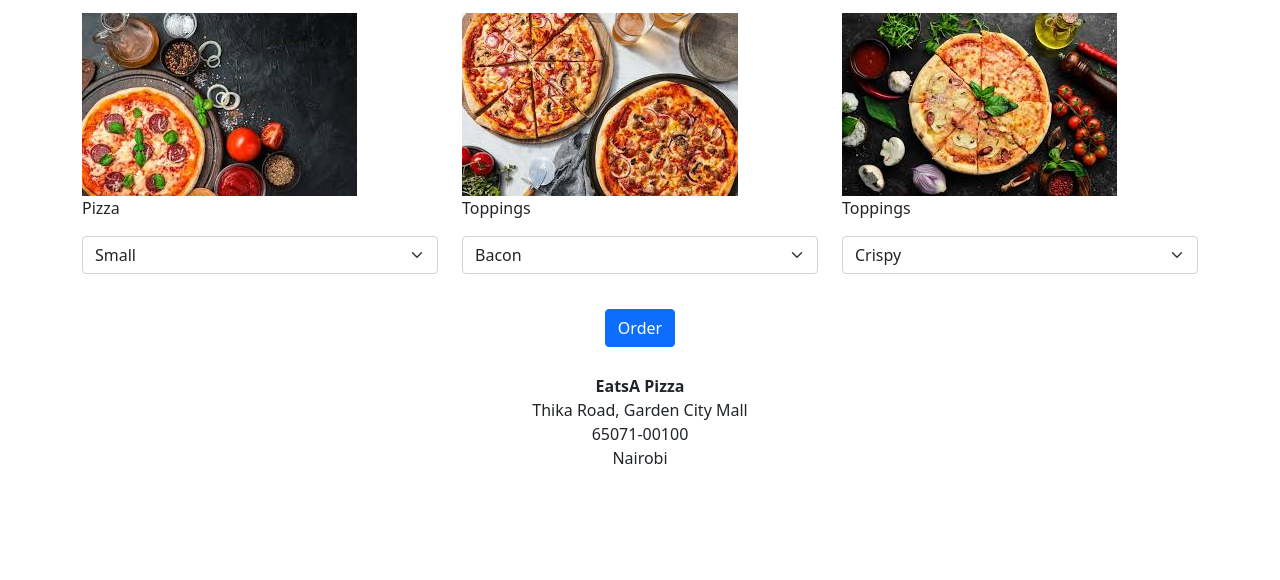
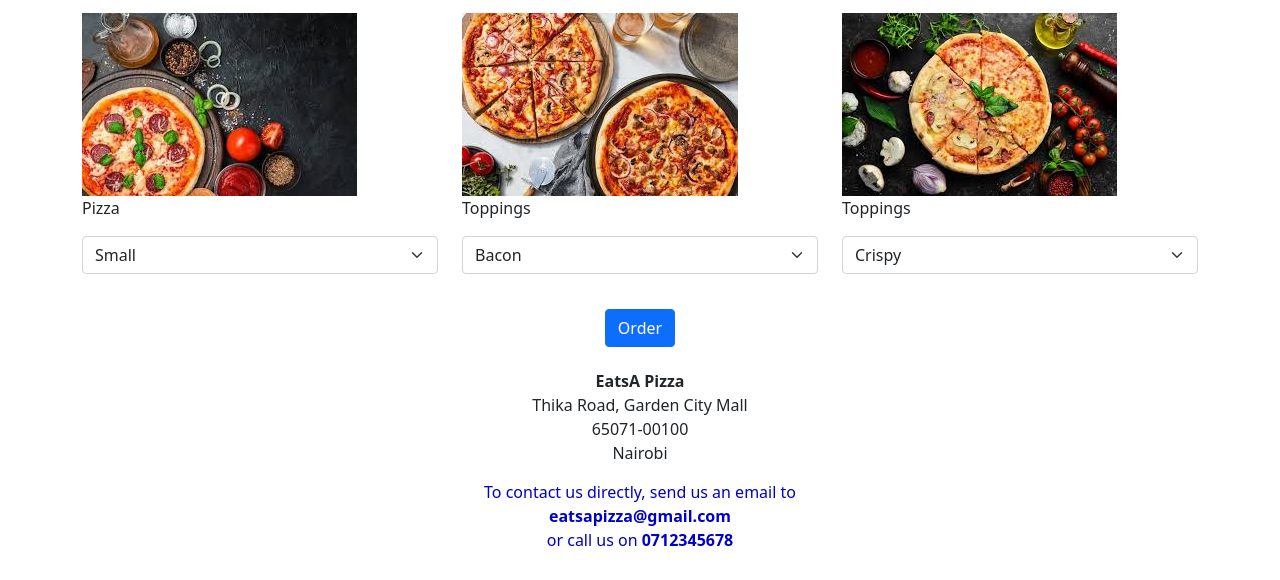
Before and after one commit to Nyawira-Wachira/EatsA-Pizza, a plain HTML site: page index.html in a window 1280 px wide. Shown: the part 780-1360 px from the top of the page. Before the commit the page ends 1298 px from the top, so only its background shows below. Drawn offline with Linux system fonts and the light colour scheme; a web font is replaced by a local one.

Commit message:
Added contact details in the contact section.

```diff
--- a/css/styles.css
+++ b/css/styles.css
@@ -29,9 +29,16 @@
     text-align: center;
     padding-top: 35px;
 }
-#Contacts {
+#Contacts1 {
     text-align: center;
-    padding-top: 35px;
-    padding-bottom: 40px;
+    padding-top: 30px;
+    padding-bottom: 10px;
     line-height: 0.5;
 }
+#Contacts2 {
+    text-align: center;
+    padding-top: 5px;
+    padding-bottom: 20px;
+    line-height: 0.5;
+    color: mediumblue;
+}
--- a/index.html
+++ b/index.html
@@ -89,11 +89,18 @@
             <button class="btn btn-primary" type="button">Order</button>
           </div>
       </div>
-      <div class="row" id="Contacts">
+      <div class="row" id="Contacts1">
           <Strong><P>EatsA Pizza</P></Strong>
           <p>Thika Road, Garden City Mall</p>
           <p>65071-00100</p>
           <p>Nairobi</p>
+      </div>
+      <div class="row" id="Contacts2">
+        <P>To contact us directly, send us an email to</P>
+        <p><strong>eatsapizza@gmail.com</strong></p>
+        <p>or call us on <strong>0712345678</strong></p>
+
+      </div>
 
 
 
```
